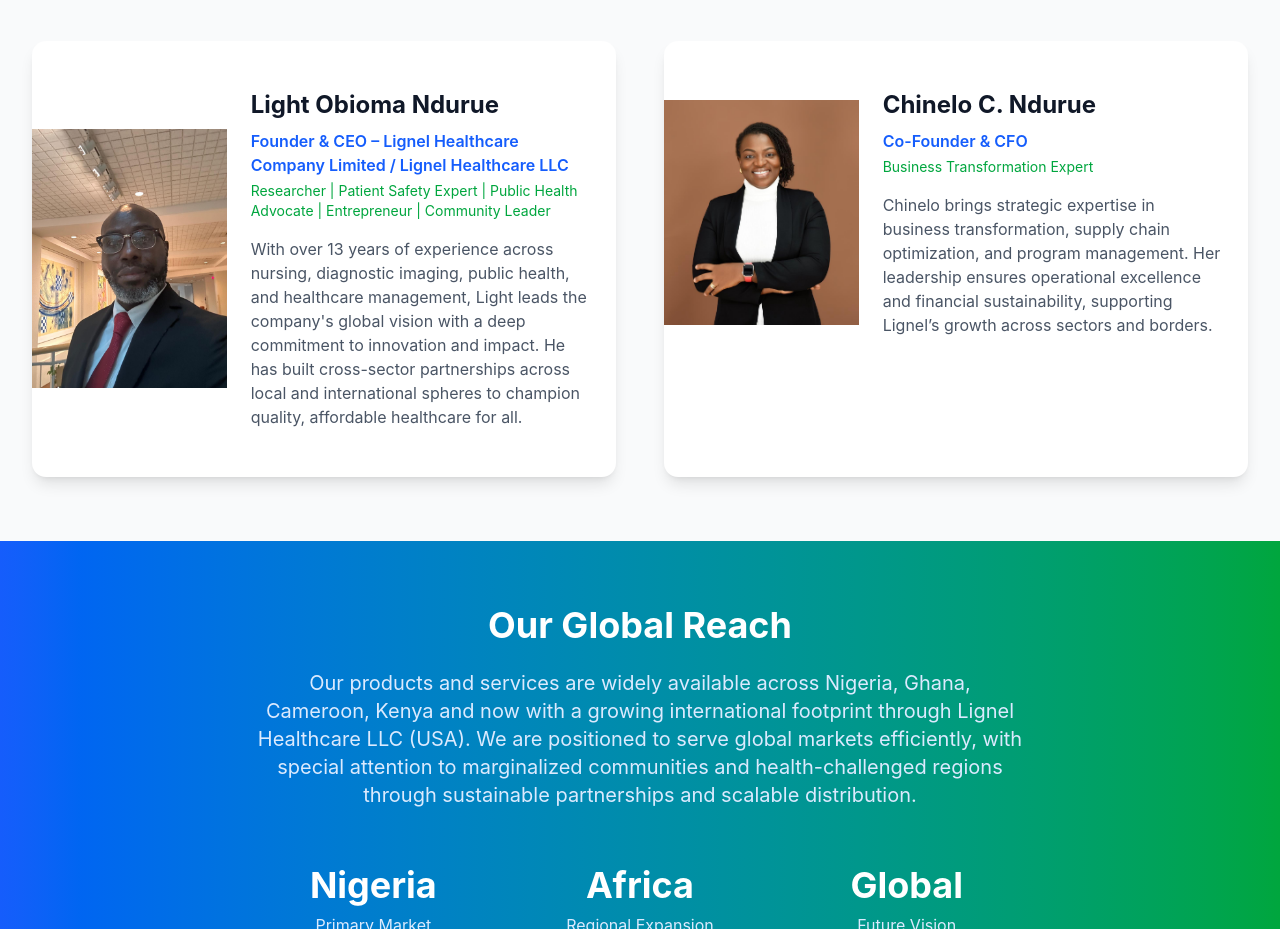
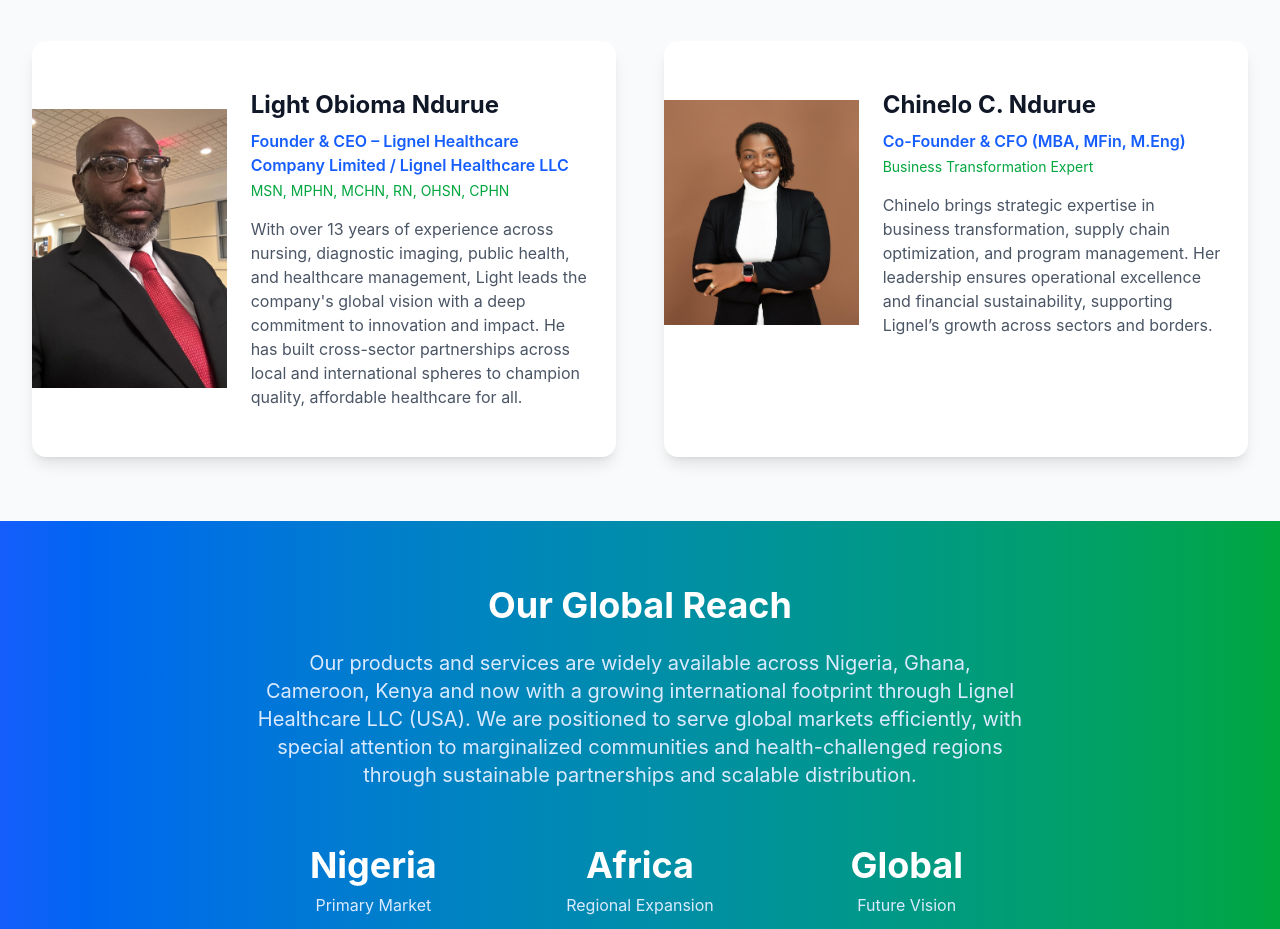
Before and after one commit to osasbenny/Lignel-Healthcare-Website, a React (Vite) app: page /about in a window 1280 px wide. Shown: the part 3640-4569 px from the top of the page. Built offline with nearby package versions, Linux system fonts and the light colour scheme.

Commit message:
Update leadership team: Replace Light Obioma Ndurue image and add qualifications for both executives

```diff
--- a/src/pages/About.jsx
+++ b/src/pages/About.jsx
@@ -40,13 +40,13 @@ const About = () => {
     {
       name: "Light Obioma Ndurue",
       role: "Founder & CEO – Lignel Healthcare Company Limited / Lignel Healthcare LLC",
-      background: "Researcher | Patient Safety Expert | Public Health Advocate | Entrepreneur | Community Leader",
+      background: "MSN, MPHN, MCHN, RN, OHSN, CPHN",
       description: "With over 13 years of experience across nursing, diagnostic imaging, public health, and healthcare management, Light leads the company's global vision with a deep commitment to innovation and impact. He has built cross-sector partnerships across local and international spheres to champion quality, affordable healthcare for all.",
       image: lightObiomaNdurue // Updated image path
     },
     {
       name: "Chinelo C. Ndurue",
-      role: "Co-Founder & CFO",
+      role: "Co-Founder & CFO (MBA, MFin, M.Eng)",
       background: "Business Transformation Expert",
       description: "Chinelo brings strategic expertise in business transformation, supply chain optimization, and program management. Her leadership ensures operational excellence and financial sustainability, supporting Lignel’s growth across sectors and borders.",
       image: chineloCNdurue // Updated image path
```
Also changed, not shown: src/assets/images/team/ceo-img-2.jpeg.
